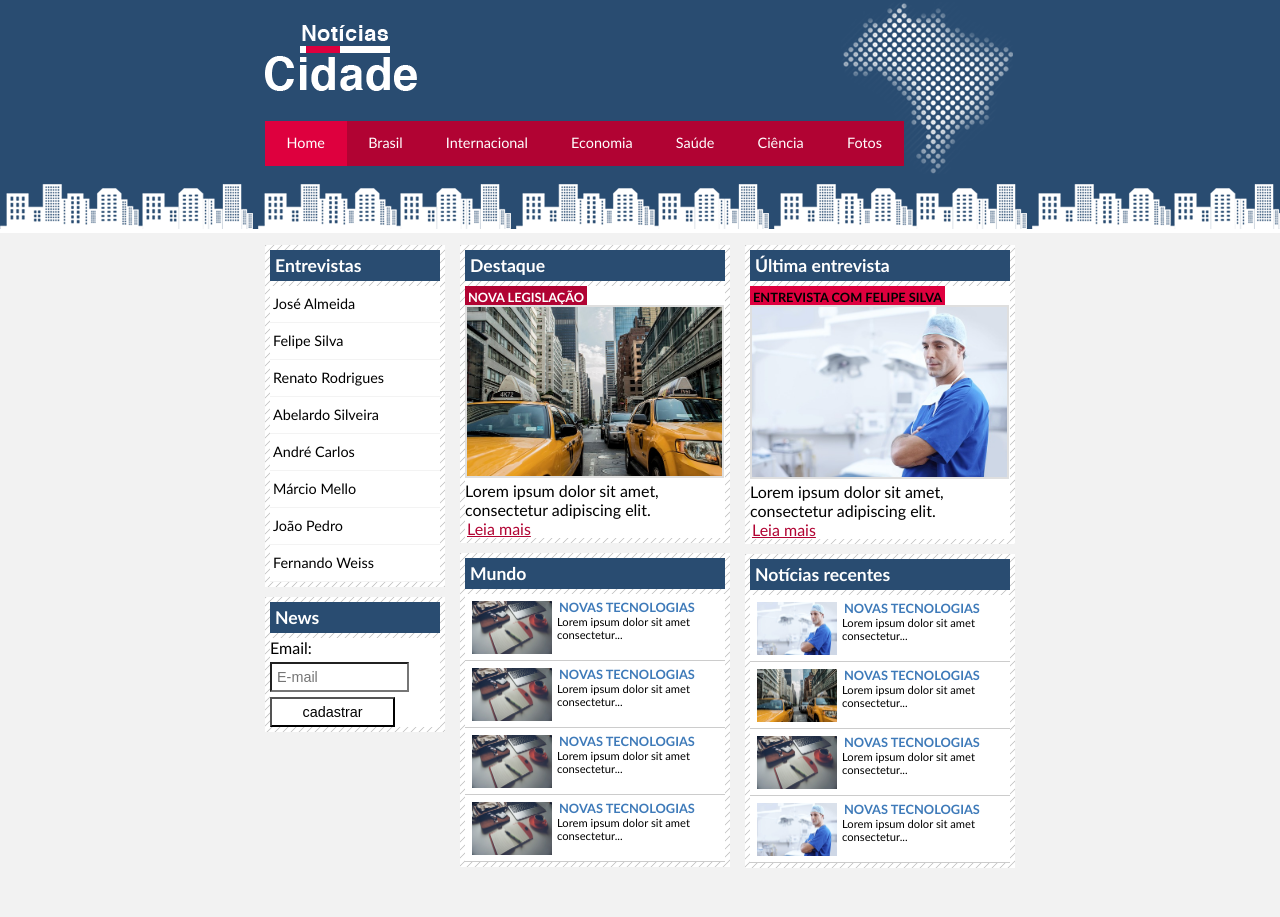
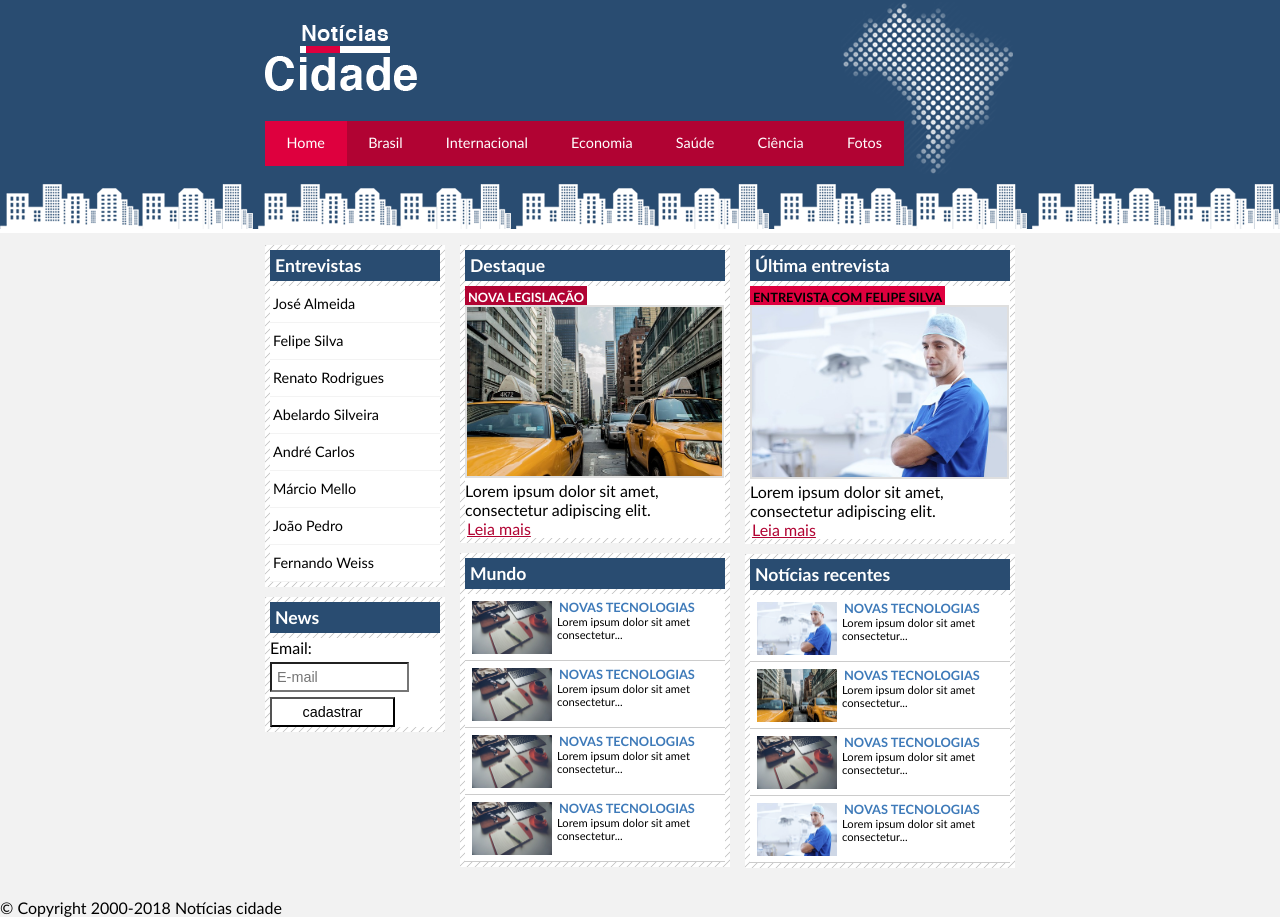
Before and after one commit to ThiagoLimaC/microprojeto-css-noticiasCidade, a plain HTML site: page index.html in a window 1280 px wide. Drawn offline with Linux system fonts and the light colour scheme.

Commit message:
Add footer section to index.html for copyright information

```diff
--- a/index.html
+++ b/index.html
@@ -209,6 +209,15 @@
           </div>
         <!-- Fim Conteudo -->
       </div>
+      <!-- Fim container -->
     </div>
+
+    <!-- Inicio rodape -->
+    <div id="container-rodape" style="clear: both;">
+        <div id="rodape">
+            &copy; Copyright 2000-2018 Notícias cidade
+        </div>
+    </div>
+    <!-- Fim rodape -->
   </body>
 </html>
```
